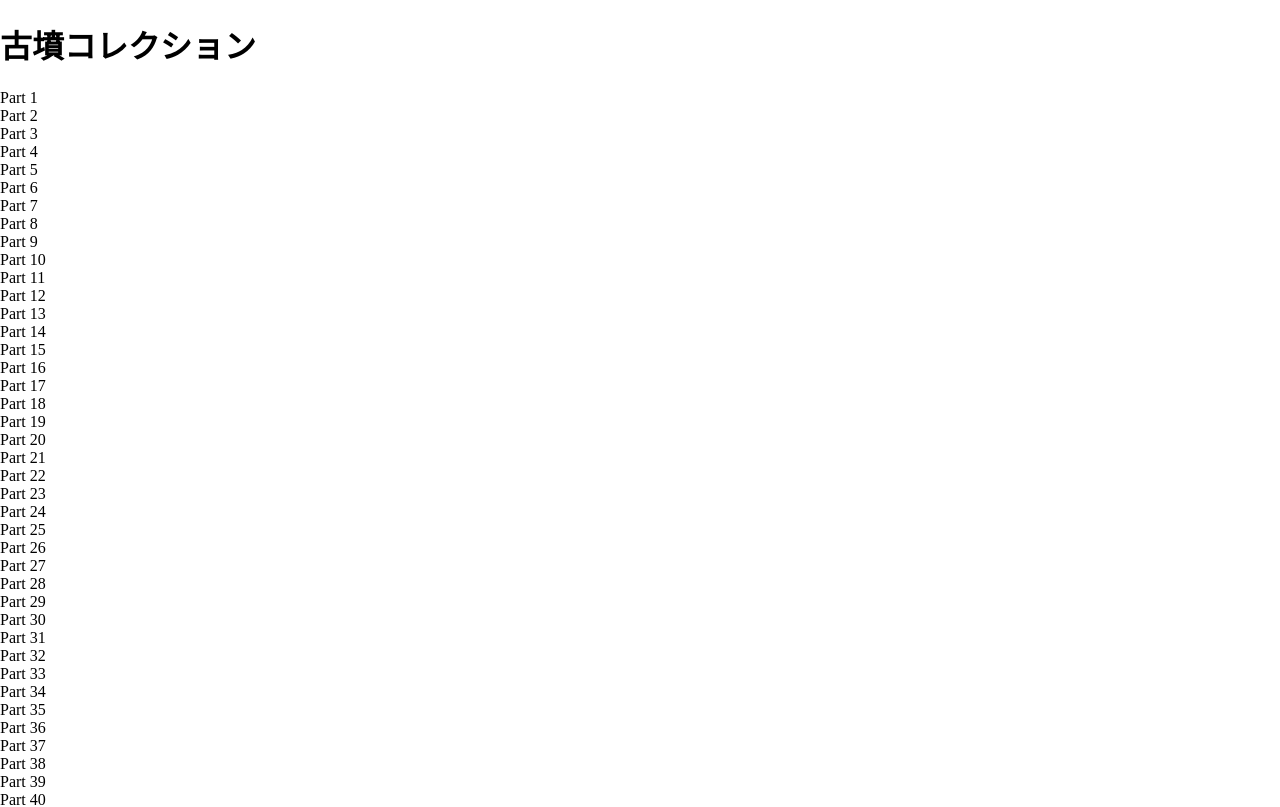
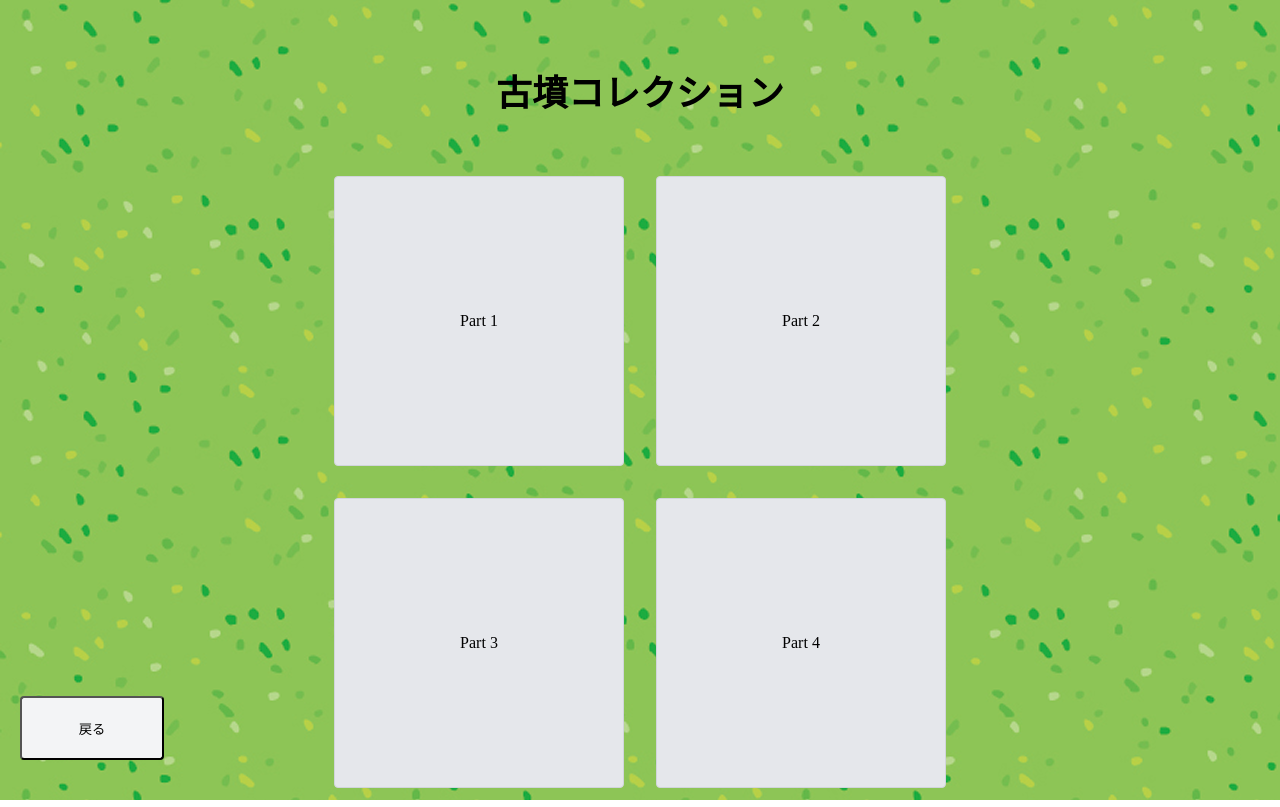
Before and after one commit to kc3hack/2025_1, a Next.js app in the folder frontend/: page /map/tombsCollections in a window 1280 px wide. Shown: the top 807 px of the page. Built offline with nearby package versions, Linux system fonts and the light colour scheme.

Commit message:
css問題を解決しました

```diff
--- a/frontend/src/app/globals.css
+++ b/frontend/src/app/globals.css
@@ -1,7 +1,11 @@
-tml, body {
+html, body {
   margin: 0;
   padding: 0;
   width: 100%;
   height: 100%;
-  overflow: hidden;
+  overscroll-behavior: none;
 }
+
+* {
+  overscroll-behavior: none;
+}
--- a/frontend/src/app/layout.tsx
+++ b/frontend/src/app/layout.tsx
@@ -1,7 +1,8 @@
 import type { Metadata } from "next";
 import { Geist, Geist_Mono } from "next/font/google";
 import React from 'react';
-import './globals.css'; // グローバルスタイルをインポート
+import styles from './styles.module.css';
+import './globals.css';
 
 const geistSans = Geist({
   variable: "--font-geist-sanss",
@@ -28,7 +29,7 @@ export default function RootLayout({
       <head>
         <title>Map Page</title>
       </head>
-      <body className="m-0 p-0">
+      <body className={styles.body}>
         {children}
       </body>
     </html>
--- /dev/null
+++ b/frontend/src/app/map/partsCollections/styles.module.css
@@ -0,0 +1,66 @@
+.container {
+  background-image: url('/background/glass.png');
+  background-size: cover;
+  background-position: center;
+  min-height: 100vh;
+  overscroll-behavior: none;
+}
+
+.wrapper {
+  width: 100%;
+  height: 100vh;
+  display: flex;
+  flex-direction: column;
+  overscroll-behavior: none;
+}
+
+.titleContainer {
+  width: 100%;
+  text-align: center;
+  margin-top: 2.5rem;
+}
+
+.title {
+  font-size: 2.25rem;
+  font-weight: bold;
+}
+
+.gridContainer {
+  height: 80%;
+  overflow-y: scroll;
+  margin-top: 1.25rem;
+  padding: 0 12rem;
+  overscroll-behavior: none;
+}
+
+.grid {
+  display: grid;
+  grid-template-columns: repeat(4, 200px);
+  gap: 2rem;
+  justify-content: center;
+}
+
+.gridItem {
+  height: 200px;
+  background-color: #e5e7eb;
+  display: flex;
+  align-items: center;
+  justify-content: center;
+  border: 1px solid #d1d5db;
+  border-radius: 0.25rem;
+}
+
+.backButton {
+  position: fixed;
+  bottom: 2.5rem;
+  left: 1.25rem;
+  width: 9rem;
+  height: 4rem;
+  background-color: #f3f4f6;
+  color: black;
+  border-radius: 0.25rem;
+}
+
+.backButton:hover {
+  background-color: #d1d5db;
+}
--- a/frontend/src/app/map/tombsCollections/page.tsx
+++ b/frontend/src/app/map/tombsCollections/page.tsx
@@ -1,25 +1,26 @@
 import React from 'react';
+import styles from './styles.module.css';
 
 const PartsCollection: React.FC = () => {
   const parts = Array.from({ length: 64 }, (_, index) => `Part ${index + 1}`);
 
   return (
-    <div className="bg-[url('/background/glass.png')] bg-cover bg-center min-h-screen">
-      <div className="w-full h-screen flex flex-col">
-        <div className="w-full text-center mt-10">
-          <h1 className="text-4xl font-bold">古墳コレクション</h1>
+    <div className={styles.container}>
+      <div className={styles.wrapper}>
+        <div className={styles.titleContainer}>
+          <h1 className={styles.title}>古墳コレクション</h1>
         </div>
-        <div className="h-[80%] overflow-y-scroll mt-5 px-48" content='center'>
-          <div className="flex flex-wrap justify-center">
+        <div className={styles.gridContainer}>
+          <div className={styles.grid}>
             {parts.map((part, index) => (
-              <div key={index} className="w-72 h-72 m-4 bg-gray-200 flex items-center justify-center border border-gray-300 rounded">
+              <div key={index} className={styles.gridItem}>
                 {part}
               </div>
             ))}
           </div>
         </div>
-        <button className="fixed bottom-10 left-5 w-36 h-16 bg-gray-100 text-black rounded hover:bg-gray-300">
-              戻る
+        <button className={styles.backButton}>
+          戻る
         </button>
       </div>
     </div>
--- /dev/null
+++ b/frontend/src/app/map/tombsCollections/styles.module.css
@@ -0,0 +1,67 @@
+.container {
+  background-image: url('/background/glass.png');
+  background-size: cover;
+  background-position: center;
+  min-height: 100vh;
+  overscroll-behavior: none;
+}
+
+.wrapper {
+  width: 100%;
+  height: 100vh;
+  display: flex;
+  flex-direction: column;
+  overscroll-behavior: none;
+}
+
+.titleContainer {
+  width: 100%;
+  text-align: center;
+  margin-top: 2.5rem;
+}
+
+.title {
+  font-size: 2.25rem;
+  font-weight: bold;
+}
+
+.gridContainer {
+  height: 80%;
+  overflow-y: scroll;
+  margin-top: 1.25rem;
+  padding: 0 12rem;
+  overscroll-behavior: none;
+}
+
+.grid {
+  display: flex;
+  flex-wrap: wrap;
+  justify-content: center;
+}
+
+.gridItem {
+  width: 18rem;
+  height: 18rem;
+  margin: 1rem;
+  background-color: #e5e7eb;
+  display: flex;
+  align-items: center;
+  justify-content: center;
+  border: 1px solid #d1d5db;
+  border-radius: 0.25rem;
+}
+
+.backButton {
+  position: fixed;
+  bottom: 2.5rem;
+  left: 1.25rem;
+  width: 9rem;
+  height: 4rem;
+  background-color: #f3f4f6;
+  color: black;
+  border-radius: 0.25rem;
+}
+
+.backButton:hover {
+  background-color: #d1d5db;
+}
--- /dev/null
+++ b/frontend/src/app/styles.module.css
@@ -0,0 +1,67 @@
+.container {
+  background-image: url('/background/glass.png');
+  background-size: cover;
+  background-position: center;
+  min-height: 100vh;
+  overscroll-behavior: none;
+}
+
+.wrapper {
+  width: 100%;
+  height: 100vh;
+  display: flex;
+  flex-direction: column;
+  align-items: center;
+  overscroll-behavior: none;
+}
+
+.titleContainer {
+  width: 600px;
+  height: 80px;
+  text-align: center;
+  margin-top: 150px;
+}
+
+.title {
+  font-size: 6rem;
+  font-weight: bold;
+}
+
+.form {
+  margin-top: 300px;
+  display: flex;
+  flex-direction: column;
+  align-items: center;
+  gap: 60px;
+}
+
+.input {
+  width: 500px;
+  height: 50px;
+  padding: 0.5rem;
+  font-size: 1.125rem;
+  border: 1px solid #d1d5db;
+  border-radius: 0.25rem;
+  margin-bottom: 0;
+}
+
+.button {
+  width: 600px;
+  height: 100px;
+  padding: 0.5rem;
+  font-size: 3.75rem;
+  font-weight: bold;
+  background-color: #f3f4f6;
+  color: black;
+  border-radius: 0.25rem;
+  margin-top: 50px;
+}
+
+.button:hover {
+  background-color: #d1d5db;
+}
+
+.body {
+  margin: 0;
+  padding: 0;
+}
```
Also changed, not shown: frontend/src/app/map/partsCollections/page.tsx (+10 -9 lines), frontend/src/app/page.tsx (+12 -11 lines).
